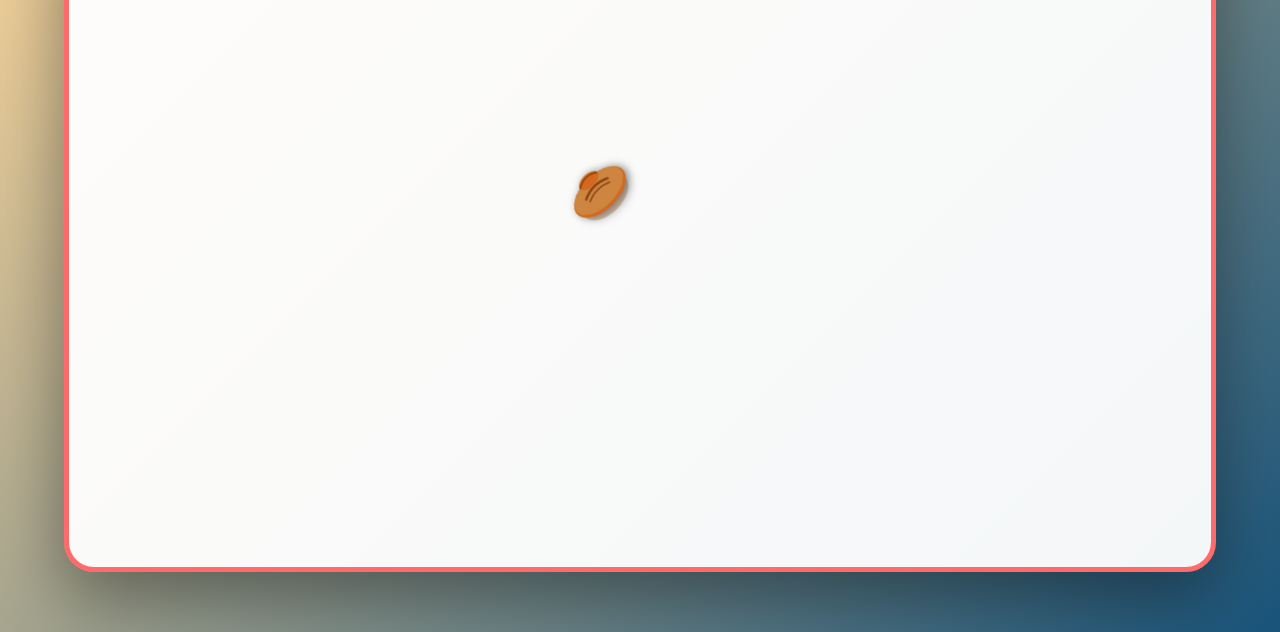
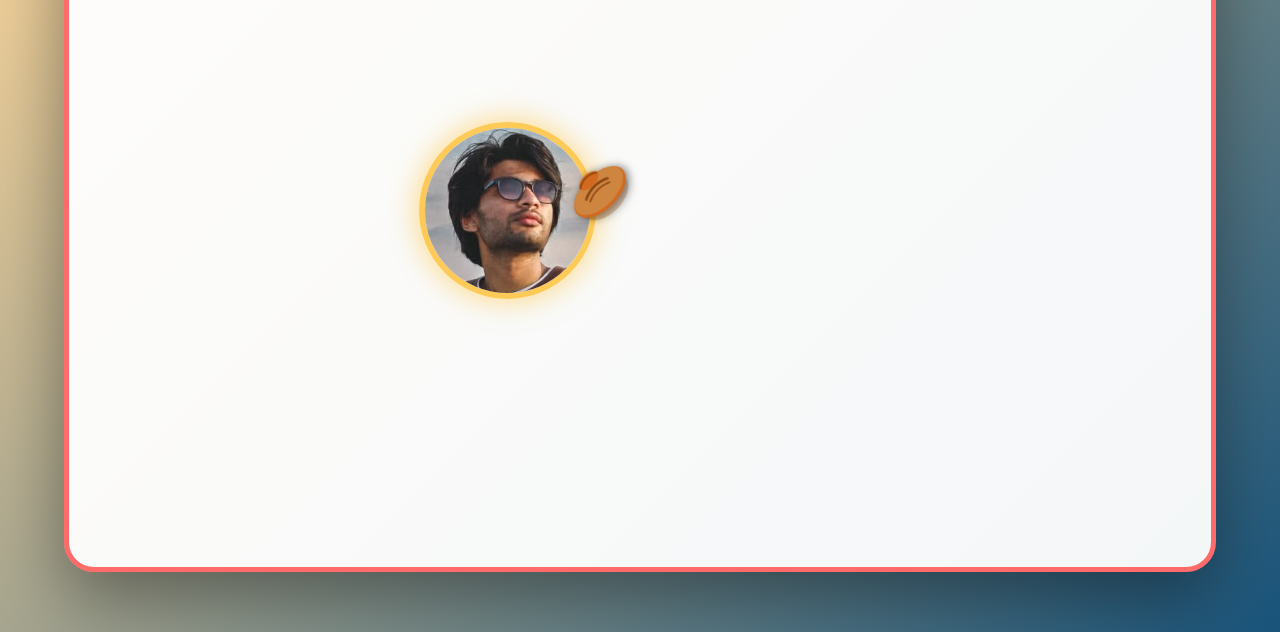
Before and after one commit to quackwrld999/sandal-slap, a plain HTML site: page index.html in a window 1280 px wide. Shown: the part 168-800 px from the top of the page. Drawn offline with Linux system fonts and the light colour scheme.

Commit message:
Update index.html

```diff
--- a/index.html
+++ b/index.html
@@ -285,9 +285,9 @@
             okay: { title: 'Not Bad! 🤔', emoji: '😅', message: 'Keep Practicing!' },
             poor: { title: 'Better Luck Next Time! 😂', emoji: '🙈', message: 'Those Reflexes Though...' }
         };
-        // const targetImages = [
-        //     'istaher.jpeg',
-        // ];
+        const targetImages = [
+            'tahmid.jpg',
+        ];
 
         // Custom cursor follow
         document.addEventListener('mousemove', (e) => {
```
